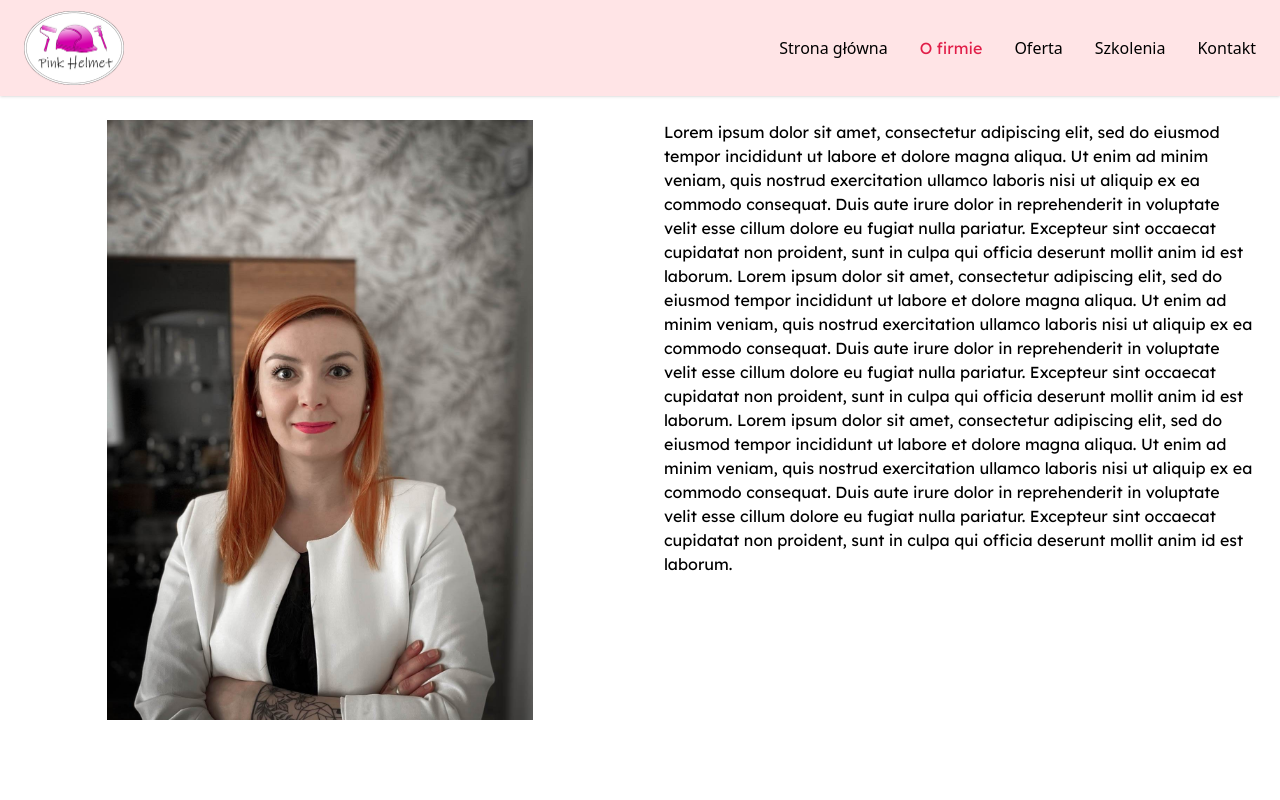
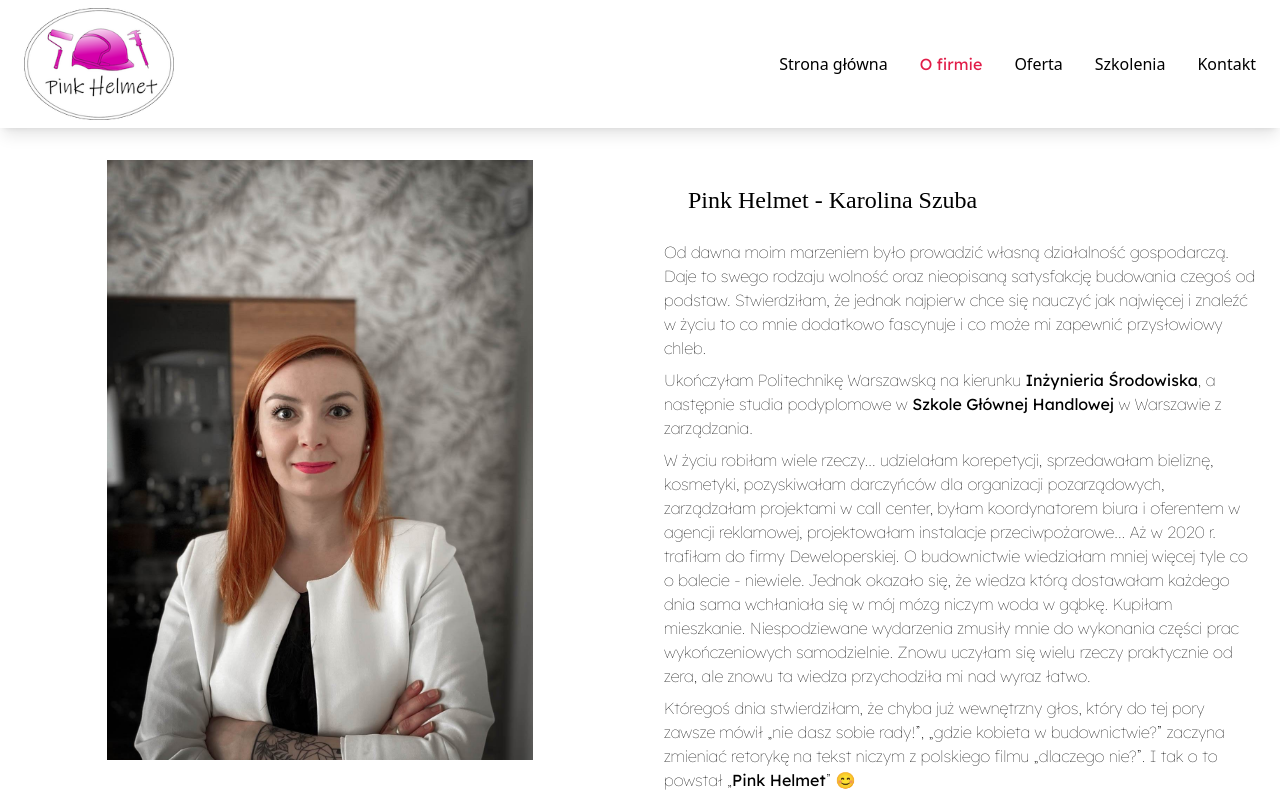
Before and after one commit to PinkHelmet/pink, a Next.js app: page /about in a window 1280 px wide. Shown: the top 800 px of the page. Built offline with nearby package versions, Linux system fonts and the light colour scheme; a web font is replaced by a local one.

Commit message:
zmiana koloru menu oraz dodanie tekstu w sekcji o firmie

```diff
--- a/components/Navbar.js
+++ b/components/Navbar.js
@@ -5,6 +5,7 @@ import { Fragment } from "react";
 import { useRouter } from "next/router";
 import Image from "next/image";
 import logo from "../public/logo.png";
+
 const Navbar = () => {
   const router = useRouter();
   const navlinks = [
@@ -18,10 +19,10 @@ const Navbar = () => {
   return (
     <Popover
       className={
-        "bg-rose-100 shadow mx-auto justify-between flex items-center px-6 py-2 h-24"
+        "bg-white shadow-lg mx-auto justify-between flex items-center px-6 py-2 h-30"
       }
     >
-      <Image src={logo} alt="Picture of the author" width="100" height="100" />
+      <Image src={logo} alt="Picture of the author" width="150" height="150" />
       {/* <h1 className="display-block font-bold">Pink Helmet</h1> */}
 
       <div className="grow">
@@ -40,7 +41,7 @@ const Navbar = () => {
           ))}
         </div>
         <div className="flex grow items-center justify-end sm:hidden">
-          <Popover.Button className="inline-flex items-center justify-center rounded-md bg-rose-100 p-2 text-gray-400 hover:text-gray-500 focus:none">
+          <Popover.Button className="inline-flex items-center justify-center rounded-md bg-white p-2 text-gray-400 hover:text-gray-500 focus:none">
             <span className="sr-only">Open menu</span>
             <Bars3Icon className="h-6 w-6" aria-hidden="true" />
           </Popover.Button>
@@ -59,22 +60,22 @@ const Navbar = () => {
             focus
             className="absolute z-10 inset-x-0 top-0 origin-top-right transform p-2 transition md:hidden"
           >
-            <div className="relative z-10 rounded-lg bg-rose-100 shadow-lg ring-1 ring-black ring-opacity-5 divide-gray-50">
+            <div className="relative z-10 rounded-lg bg-white shadow-lg ring-1 ring-black ring-opacity-5 divide-gray-50">
               <div className="px-5 pt-5 pb-6">
                 <Image
                   src={logo}
                   alt="Picture of the author"
-                  width="100"
-                  height="100"
+                  width="150"
+                  height="150"
                   className="absolute"
                 />{" "}
                 <div className="mr-2">
-                  <Popover.Button className="inline-flex ml-90 items-center justify-center rounded-md bg-rose-100 p-2 text-gray-400 hover:text-gray-500 focus:none">
+                  <Popover.Button className="inline-flex ml-90 items-center justify-center rounded-md bg-white p-2 text-gray-400 hover:text-gray-500 focus:none">
                     <span className="sr-only">Close menu</span>
                     <XMarkIcon className="h-6 w-6" aria-hidden="true" />
                   </Popover.Button>
                 </div>
-                <div className="mt-10">
+                <div className="mt-24">
                   <nav className="grid gap-y-8">
                     {navlinks.map((el) => (
                       <Link
--- a/pages/about/index.js
+++ b/pages/about/index.js
@@ -7,7 +7,7 @@ export default function About() {
   return (
     <>
       <Head title={`Pink Helmet - o Firmie`} description={`opis opis`} />
-      <section className="container flex flex-col md:flex-row mx-auto min-h-screen w-full">
+      <section className="container flex flex-col md:flex-row mx-auto min-h-screen w-full mt-2">
         <div className="md:w-6/12 md:8/12 m-6 h-2/3">
           <Image
             src={aboutImg}
@@ -17,26 +17,46 @@ export default function About() {
           />
         </div>
         <div className={`md:w-6/12 m-6`}>
-          Lorem ipsum dolor sit amet, consectetur adipiscing elit, sed do
-          eiusmod tempor incididunt ut labore et dolore magna aliqua. Ut enim ad
-          minim veniam, quis nostrud exercitation ullamco laboris nisi ut
-          aliquip ex ea commodo consequat. Duis aute irure dolor in
-          reprehenderit in voluptate velit esse cillum dolore eu fugiat nulla
-          pariatur. Excepteur sint occaecat cupidatat non proident, sunt in
-          culpa qui officia deserunt mollit anim id est laborum. Lorem ipsum
-          dolor sit amet, consectetur adipiscing elit, sed do eiusmod tempor
-          incididunt ut labore et dolore magna aliqua. Ut enim ad minim veniam,
-          quis nostrud exercitation ullamco laboris nisi ut aliquip ex ea
-          commodo consequat. Duis aute irure dolor in reprehenderit in voluptate
-          velit esse cillum dolore eu fugiat nulla pariatur. Excepteur sint
-          occaecat cupidatat non proident, sunt in culpa qui officia deserunt
-          mollit anim id est laborum. Lorem ipsum dolor sit amet, consectetur
-          adipiscing elit, sed do eiusmod tempor incididunt ut labore et dolore
-          magna aliqua. Ut enim ad minim veniam, quis nostrud exercitation
-          ullamco laboris nisi ut aliquip ex ea commodo consequat. Duis aute
-          irure dolor in reprehenderit in voluptate velit esse cillum dolore eu
-          fugiat nulla pariatur. Excepteur sint occaecat cupidatat non proident,
-          sunt in culpa qui officia deserunt mollit anim id est laborum.
+          <h1 className="text-2xl m-6">Pink Helmet - Karolina Szuba</h1>
+          <p className="font-thin mb-2">
+            Od dawna moim marzeniem było prowadzić własną działalność
+            gospodarczą. Daje to swego rodzaju wolność oraz nieopisaną
+            satysfakcję budowania czegoś od podstaw. Stwierdziłam, że jednak
+            najpierw chce się nauczyć jak najwięcej i znaleźć w życiu to co mnie
+            dodatkowo fascynuje i co może mi zapewnić przysłowiowy chleb.
+          </p>
+          <p className="font-thin mb-2">
+            Ukończyłam Politechnikę Warszawską na kierunku{" "}
+            <strong>Inżynieria Środowiska</strong>, a następnie studia
+            podyplomowe w <strong>Szkole Głównej Handlowej</strong> w Warszawie
+            z zarządzania.
+          </p>
+          <p className="font-thin mb-2">
+            W życiu robiłam wiele rzeczy... udzielałam korepetycji, sprzedawałam
+            bieliznę, kosmetyki, pozyskiwałam darczyńców dla organizacji
+            pozarządowych, zarządzałam projektami w call center, byłam
+            koordynatorem biura i oferentem w agencji reklamowej, projektowałam
+            instalacje przeciwpożarowe... Aż w 2020 r. trafiłam do firmy
+            Deweloperskiej. O budownictwie wiedziałam mniej więcej tyle co o
+            balecie - niewiele. Jednak okazało się, że wiedza którą dostawałam
+            każdego dnia sama wchłaniała się w mój mózg niczym woda w gąbkę.
+            Kupiłam mieszkanie. Niespodziewane wydarzenia zmusiły mnie do
+            wykonania części prac wykończeniowych samodzielnie. Znowu uczyłam
+            się wielu rzeczy praktycznie od zera, ale znowu ta wiedza
+            przychodziła mi nad wyraz łatwo.
+          </p>
+          <p className="font-thin mb-2">
+            Któregoś dnia stwierdziłam, że chyba już wewnętrzny głos, który do
+            tej pory zawsze mówił „nie dasz sobie rady!”, „gdzie kobieta w
+            budownictwie?” zaczyna zmieniać retorykę na tekst niczym z polskiego
+            filmu „dlaczego nie?”. I tak o to powstał „
+            <strong>Pink Helmet</strong>” 😊
+          </p>
+          <p className="font-thin mb-2">
+            A kim jestem prywatnie? Żoną, córką, wnuczką... i pancią gromady
+            królików. Uwielbiam czytać, malować, pisać wiersze, jeść oraz
+            pogłębiać wiedzę na różne tematy 😀
+          </p>
         </div>
       </section>
     </>
--- a/pages/offer/index.js
+++ b/pages/offer/index.js
@@ -96,7 +96,7 @@ export default function Offer() {
             </h2>
             <p className="p-4 font-extralight">
               Lorem ipsum dolor sit amet, consectetur adipiscing elit.
-              Vestibulum tempus, velit a ultrices elementum, quam nisl
+              Vestibulum tem pus, velit a ultrices elementum, quam nisl
               ullamcorper nulla, vel fringilla urna dolor ut libero.
               Pellentesque eget placerat ex. Morbi a tellus est. Proin consequat
               metus elit, vitae pretium risus malesuada quis. Vestibulum
```
